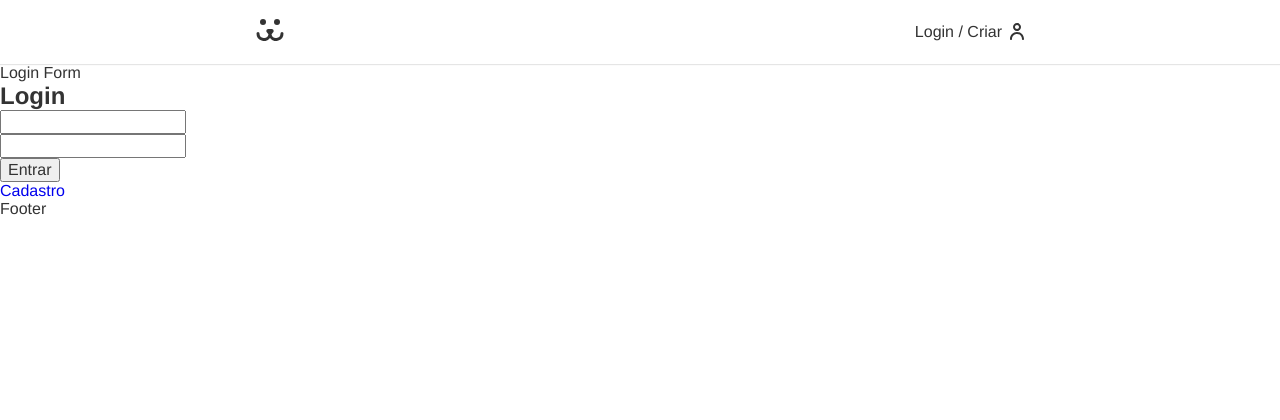
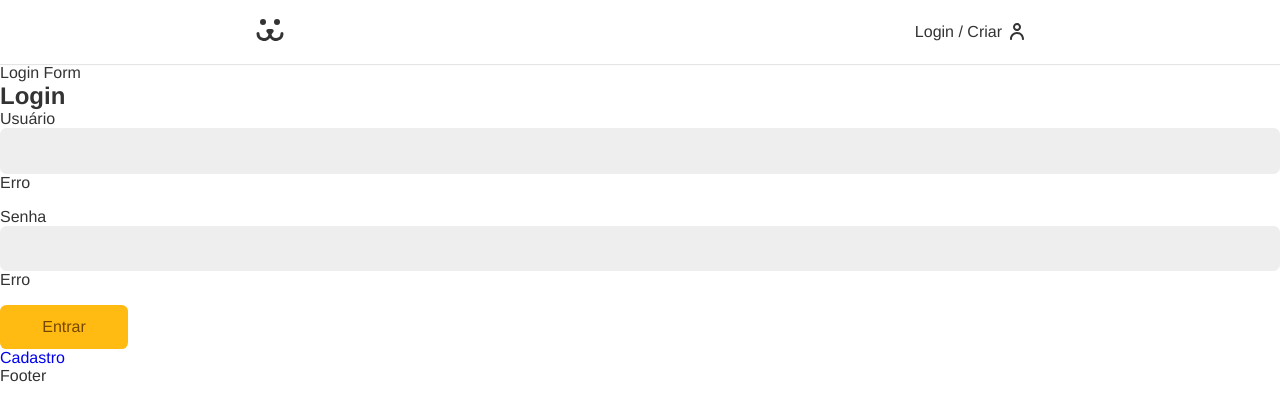
Before and after one commit to carlosael/dogsbook, a React (Create React App) app: page /login in a window 1280 px wide. Shown: the top 420 px of the page. Built offline with nearby package versions, Linux system fonts and the light colour scheme.

Commit message:
feat: add Button Form component

```diff
--- /dev/null
+++ b/src/Components/Forms/Button.js
@@ -0,0 +1,12 @@
+import React from 'react';
+import styles from './Button.module.css';
+
+const Button = ({ children, ...props }) => {
+  return (
+    <button {...props} className={styles.button}>
+      {children}
+    </button>
+  );
+};
+
+export default Button;
--- /dev/null
+++ b/src/Components/Forms/Button.module.css
@@ -0,0 +1,24 @@
+.button {
+  font-size: 1rem;
+  font-family: var(--type-first);
+  cursor: pointer;
+  border: none;
+  border-radius: 0.4rem;
+  background: #fb1;
+  color: #764701;
+  min-width: 8rem;
+  padding: 0.8rem 1.2rem;
+  box-sizing: border-box;
+  transition: 0.1s;
+}
+
+.button:hover,
+.button:focus {
+  outline: none;
+  box-shadow: 0 0 0 3px #fea, 0 0 0 4px #fea;
+}
+
+.button:disabled {
+  opacity: 0.5;
+  cursor: wait;
+}
--- /dev/null
+++ b/src/Components/Forms/Input.js
@@ -0,0 +1,16 @@
+import React from 'react';
+import styles from './Input.module.css';
+
+const Input = ({ label, type, name }) => {
+  return (
+    <div className={styles.wrapper}>
+      <label htmlFor={name} className={styles.label}>
+        {label}
+      </label>
+      <input id={name} name={name} className={styles.input} type={type}></input>
+      <p className={styles.error}>Erro</p>
+    </div>
+  );
+};
+
+export default Input;
--- /dev/null
+++ b/src/Components/Forms/Input.module.css
@@ -0,0 +1,21 @@
+.wrapper {
+  margin-bottom: 1rem;
+}
+
+.input {
+  border: 1px solid #eee;
+  display: block;
+  width: 100%;
+  font-size: 1rem;
+  padding: 0.8rem;
+  border-radius: 0.4rem;
+  background-color: #eee;
+  transition: 0.2s;
+}
+
+.input:focus,
+.input:hover {
+  outline: none;
+  background: white;
+  box-shadow: 0 0 0 3px #fea;
+}
--- a/src/Components/Login/LoginForm.js
+++ b/src/Components/Login/LoginForm.js
@@ -1,5 +1,7 @@
 import React from 'react';
 import { Link } from 'react-router-dom';
+import Input from '../Forms/Input';
+import Button from '../Forms/Button';
 
 const LoginForm = () => {
   const [username, setUsername] = React.useState('');
@@ -26,17 +28,9 @@
       Login Form
       <h1>Login</h1>
       <form action='' onSubmit={handleSubmit}>
-        <input
-          type='text'
-          value={username}
-          onChange={(target) => setUsername(target.value)}
-        />
-        <input
-          type='text'
-          value={password}
-          onChange={(target) => setPassword(target.value)}
-        />
-        <button>Entrar</button>
+        <Input label='Usuário' type='text' name='username' />
+        <Input label='Senha' type='password' name='password' />
+        <Button>Entrar</Button>
       </form>
       <Link to='/login/criar'>Cadastro</Link>
     </section>
```
